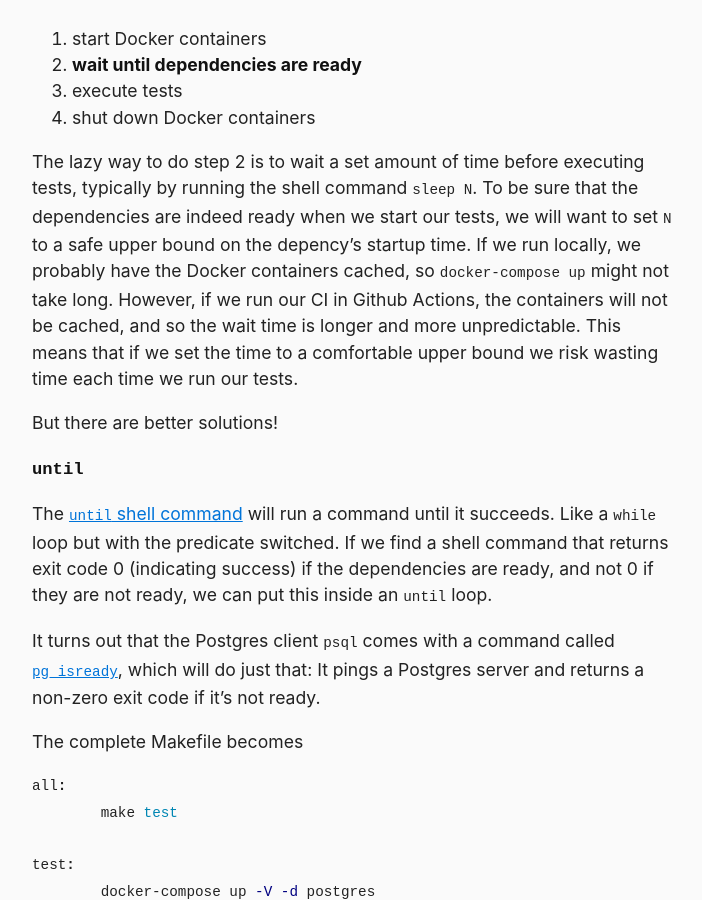
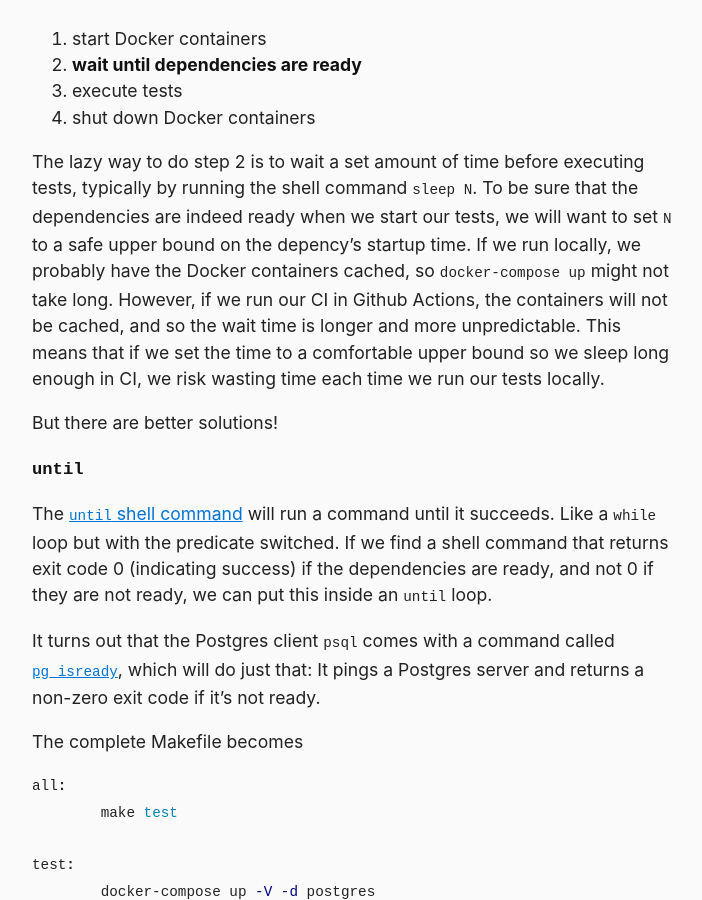
Before and after one commit to vegarsti/vegarsti.github.io, a Jekyll site: the page built from _posts/2021-05-28-dependencies.md, in a window 1280 px wide and 900 px high, scrolled down 750 px. Shown: the whole window, without its empty margins (288-990 px from the left). Built offline with Jekyll 4.4.1, drawn with Linux system fonts in a browser that asks for light colours; nearby versions of some CDN libraries; some web fonts are replaced.

Commit message:
Clarify a sentence

```diff
--- a/_posts/2021-05-28-dependencies.md
+++ b/_posts/2021-05-28-dependencies.md
@@ -38,7 +38,7 @@ The lazy way to do step 2 is to wait a set amount of time before executing tests
 To be sure that the dependencies are indeed ready when we start our tests, we will want to set `N` to a safe upper bound on the depency's startup time.
 If we run locally, we probably have the Docker containers cached, so `docker-compose up` might not take long.
 However, if we run our CI in Github Actions, the containers will not be cached, and so the wait time is longer and more unpredictable.
-This means that if we set the time to a comfortable upper bound we risk wasting time each time we run our tests.
+This means that if we set the time to a comfortable upper bound so we sleep long enough in CI, we risk wasting time each time we run our tests locally.
 
 But there are better solutions!
 
```
